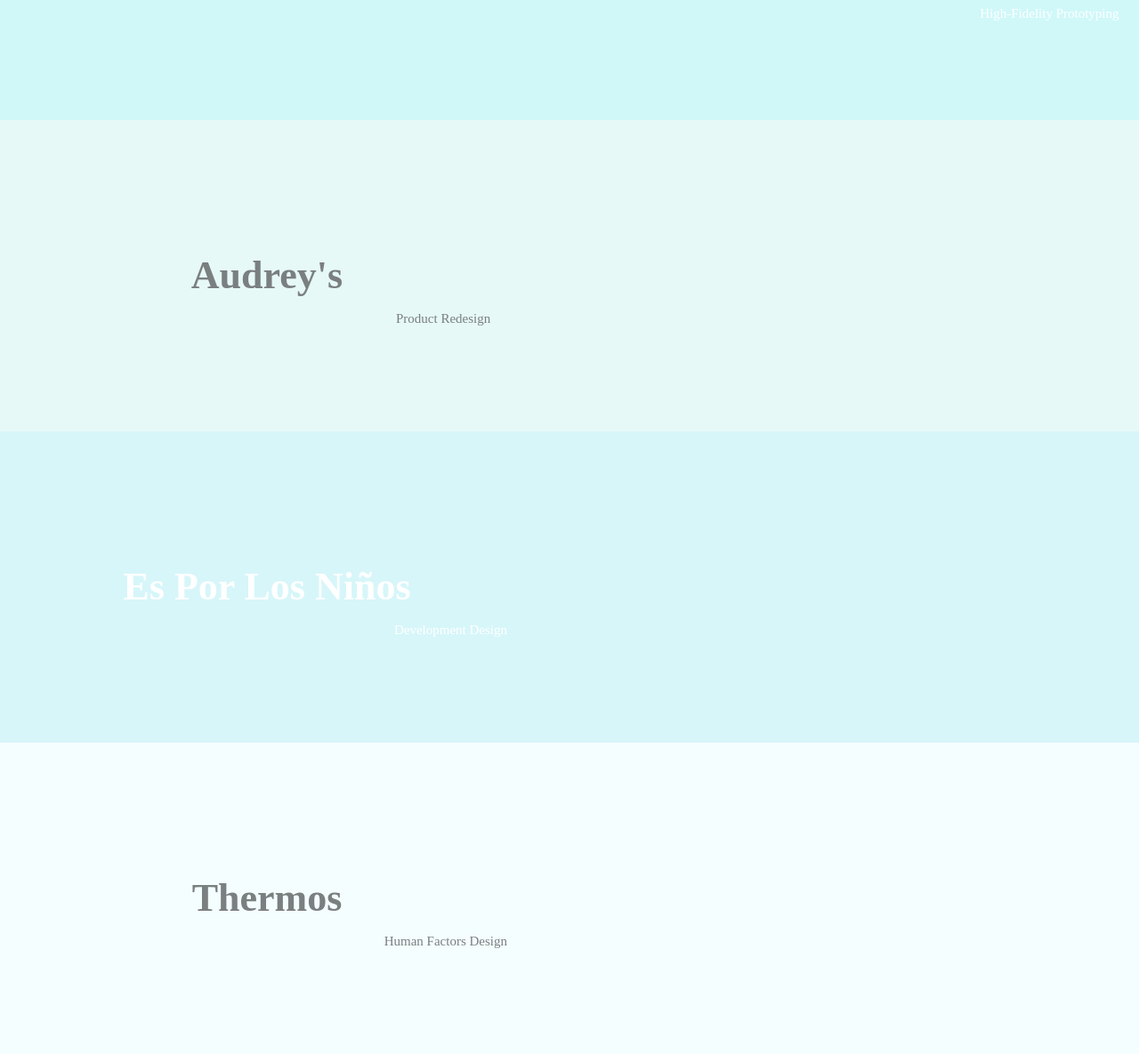
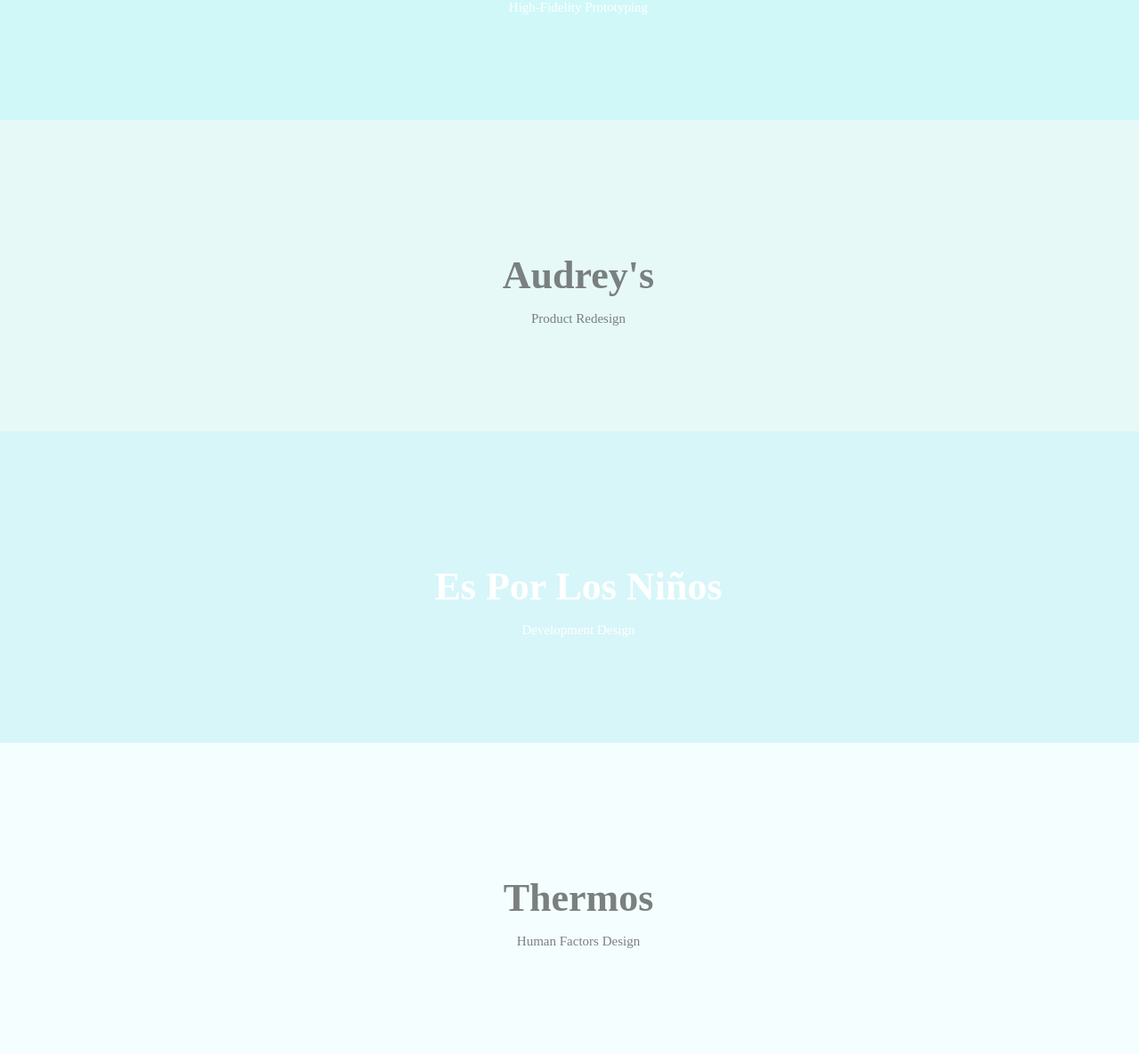
Before and after one commit to evanbarosay/Portfolio, a plain HTML site: page index.html in a window 1280 px wide. Shown: the part 676-1861 px from the top of the page at 89% size. Drawn offline with Linux system fonts and the light colour scheme; a script that the page names is missing.

Commit message:
home page is done

```diff
--- a/css.css
+++ b/css.css
@@ -182,7 +182,7 @@ p {
   float:right;
 }
 .main-heading2{
-  width:600px;
+  width:1300px;
   margin-top: 7px;
   font-family: Quicksand, sans-serif;
   font-size: 44px;
--- a/index.html
+++ b/index.html
@@ -159,8 +159,10 @@ Recent Work</h1>
     <br>
       <br>
 
-    <button class="link"style="color:#7FABAC; font-family: Quicksand; font-size: 16 rem;text-align:right;
-    onclick="href=daytoday.html"">DayToday</button>
+      <h1 class="main-heading2" style="color:#7FABAC; font-family: Quicksand; font-size: 6 rem; text-align: center">
+
+    DayToday
+      </h1>
 
     <h2 class="main-heading2" style="color:#7FABAC; font-family: Muli; font-size: 0.8rem; text-align: center"href="daytoday.html">
     <p> Interaction Design </p> </h2>
@@ -178,8 +180,8 @@ Recent Work</h1>
 
 Flow
       </h1>
-      <h2 class="main-heading" style="color:white; font-family: Muli; font-size: 0.8rem; text-align: right">
-      <p> High-Fidelity Prototyping &nbsp;&nbsp;&nbsp;&nbsp;&nbsp; </p> </h2>
+      <h2 class="main-heading2" style="color:white; font-family: Muli; font-size: 0.8rem; text-align: center">
+      <p> High-Fidelity Prototyping  </p> </h2>
 
     </div>
     <a href="audreys.html">
@@ -196,8 +198,8 @@ Flow
 
     Audrey's
       </h1>
-      <h2 class="main-heading2" style="color:#7A7F7F; font-family: Muli; font-size: 0.8rem; text-align: right">
-      <p> Product Redesign &nbsp; &nbsp;&nbsp;&nbsp;&nbsp;&nbsp;&nbsp;&nbsp;&nbsp;&nbsp;&nbsp;</p> </h2>
+      <h2 class="main-heading2" style="color:#7A7F7F; font-family: Muli; font-size: 0.8rem; text-align: center">
+      <p> Product Redesign </p> </h2>
     </div>
     <a href="eng.html">
     <div id="fourth">
@@ -212,8 +214,8 @@ Flow
 
     Es Por Los Niños
       </h1>
-      <h2 class="main-heading2" style="color:white; font-family: Muli; font-size: 0.8rem; text-align: right">
-      <p> Development Design &nbsp; &nbsp;&nbsp;&nbsp;&nbsp;&nbsp;</p> </h2>
+      <h2 class="main-heading2" style="color:white; font-family: Muli; font-size: 0.8rem; text-align: center">
+      <p> Development Design </p> </h2>
     </div>
     <a href="161.html">
     <div id="fifth">
@@ -228,8 +230,8 @@ Flow
 
     Thermos
       </h1>
-      <h2 class="main-heading2" style="color:#7A7F7F; font-family: Muli; font-size: 0.8rem; text-align: right">
-      <p> Human Factors Design &nbsp; &nbsp;&nbsp;&nbsp;&nbsp;&nbsp;</p> </h2>
+      <h2 class="main-heading2" style="color:#7A7F7F; font-family: Muli; font-size: 0.8rem; text-align: center">
+      <p> Human Factors Design </p> </h2>
     </div>
 
 </div>
```
